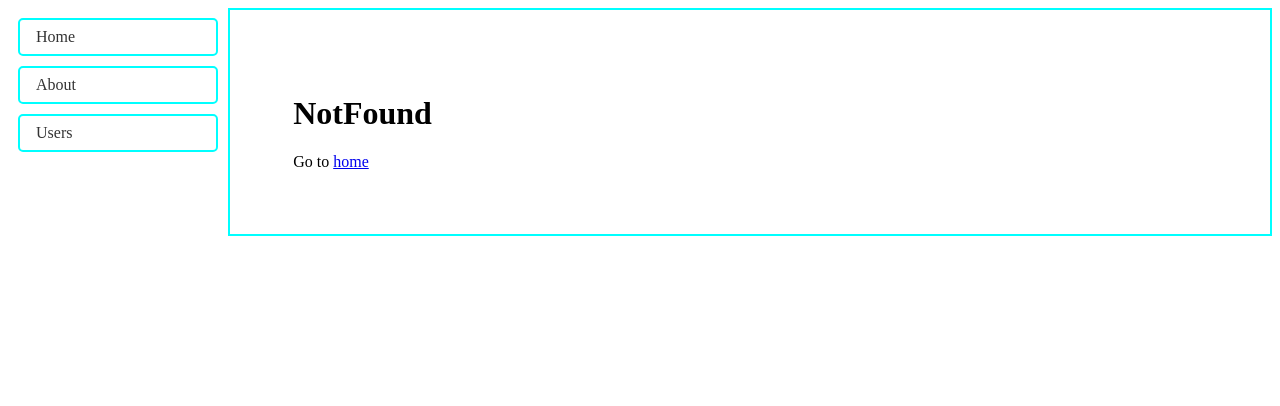
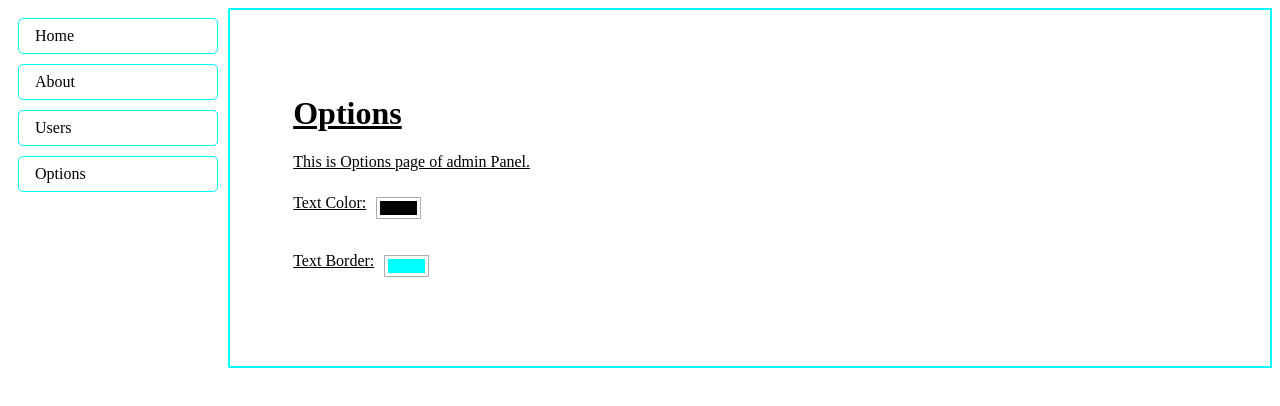
Before and after one commit to fatemehghaf/ReactDev, a React (Create React App) app: page /my-options in a window 1280 px wide. Shown: the top 406 px of the page. Built offline with nearby package versions, Linux system fonts and the light colour scheme.

Commit message:
Tamrin 11 - Option Redux

```diff
--- a/package.json
+++ b/package.json
@@ -9,6 +9,7 @@
     "@testing-library/user-event": "^13.5.0",
     "axios": "^1.7.2",
     "react": "^18.3.1",
+    "react-color": "^2.19.3",
     "react-dom": "^18.3.1",
     "react-redux": "^9.1.2",
     "react-router-dom": "^6.24.1",
--- a/src/App.jsx
+++ b/src/App.jsx
@@ -5,6 +5,10 @@ import About from "./pages/About";
 import UserDetails from "./pages/UserDetails";
 import NotFound from "./pages/NotFound";
 import { Container, Content, Links, Nav  } from "./pages/components/Style";
+import Options from "./pages/Options";
+import colorSlice from "./store/slices/colorSlice";
+
+
 
 export default function App() {
   return (
@@ -12,15 +16,17 @@ export default function App() {
     <Container>
         <Nav>
           <Links to="/">Home</Links>
-          <Links to="/my-settings">About</Links>
+          <Links to="/my-about">About</Links>
           <Links to="/my-users">Users</Links>
+          <Links to="/my-options">Options</Links>
         </Nav>
         <Content>
         <Routes>
           <Route path="/" element={<Home />} />
-          <Route path="/my-settings" element={<About />} />
+          <Route path="/my-about" element={<About />} />
           <Route path="/my-users" element={<Users />} />
           <Route path="/my-users/:userId" element={<UserDetails />} />
+          <Route path="/my-options" element={<Options/>}/>
           <Route path="*" element={<NotFound />} />
         </Routes>
         </Content>
--- /dev/null
+++ b/src/pages/Options.jsx
@@ -0,0 +1,49 @@
+import { SketchPicker } from 'react-color';
+import { useDispatch, useSelector } from 'react-redux';
+import { setBorderColor, setTextColor } from '../store/slices/colorSlice';
+import { useState } from 'react';
+import {ColorBtn} from './components/Style';
+
+
+export default function Options() {
+const dispatch = useDispatch();
+const { textColor, borderColor } = useSelector((state) => state.colors);
+
+const [showTextColorPicker, setShowTextColorPicker] = useState(false);
+const [showBorderColorPicker, setShowBorderColorPicker] = useState(false);
+
+const handleTextColorChange = (color) => {
+  dispatch(setTextColor(color.hex));
+};
+
+const handleBorderColorChange = (color) => {
+  dispatch(setBorderColor(color.hex));
+}
+
+  return (
+    <div>
+       <h1>Options</h1>
+       This is Options page of admin Panel.
+    <p>Text Color:
+    <ColorBtn style={{backgroundColor:textColor}}
+    onClick={() => setShowTextColorPicker(!showTextColorPicker)}
+    >
+    </ColorBtn>
+    {showTextColorPicker && (
+      <SketchPicker color={textColor} onChangeComplete={handleTextColorChange} />
+    )} </p>
+
+
+
+      <p>Text Border:
+      <ColorBtn style={{backgroundColor:borderColor, cursor:'pointer', width:45}}
+    onClick={() => setShowBorderColorPicker(!showBorderColorPicker)}
+    >
+    </ColorBtn>
+    {showBorderColorPicker && (
+      <SketchPicker color={borderColor} onChangeComplete={handleBorderColorChange} />
+    )}
+    </p>
+    </div>
+  )
+}
--- a/src/pages/components/Style.jsx
+++ b/src/pages/components/Style.jsx
@@ -1,5 +1,6 @@
 import styled from "styled-components";
 import { Link } from "react-router-dom";
+import { useSelector } from "react-redux";
 
 export const Container = styled.div`
   display: flex;
@@ -13,13 +14,16 @@ export const Nav = styled.nav`
   padding: 10px;
 `;
 
-export const Content = styled.div`
+
+export const Content = styled(({ ...props }) => {
+  const { textColor, borderColor } = useSelector((state) => state.colors);
+  return <Link {...props} style={{ color: textColor, border: `2px solid ${borderColor}` }} />;
+})`
   flex: 1;
   padding: 5%;
-  border: 2px solid cyan;
 `;
 
-export const Links = styled(Link)`
+/*export const Links = styled(Link)`
   text-decoration: none;
   color: #333;
   padding: 8px 16px;
@@ -30,8 +34,23 @@ export const Links = styled(Link)`
   &:hover {
     background-color: #ddd;
   }
-`;
-export const UserContainer = styled.div`
+`;*/
+
+export const Links = styled(({ ...props }) => {
+  const { textColor, borderColor } = useSelector((state) => state.colors);
+  return <Link {...props} style={{ color: textColor, border: `1px solid ${borderColor}` }} />;
+})`
+text-decoration: none;
+  padding: 8px 16px;
+  border-radius: 5px;
+  &:hover {
+    background-color: #ddd;
+  }`;
+
+export const UserContainer = styled(({ ...props }) => {
+  const { textColor, borderColor } = useSelector((state) => state.colors);
+  return <Link {...props} style={{ color: textColor, border: `3px solid ${borderColor}` }} />;
+})`
   flex-Direction: column;
    display:inline-flex;
    align-items: center;
@@ -42,3 +61,16 @@ export const UserContainer = styled.div`
   padding: 10px;
   width: 200px;
 `;
+
+export const ColorBtn = styled.button`
+  padding:10px;
+  margin:10px;
+  border:0.25px solid #A7AFAF;
+  box-shadow: inset 0 0 0 3px white;
+
+  cursor:pointer;
+   width: 45px;
+
+
+
+`;
--- /dev/null
+++ b/src/store/slices/colorSlice.js
@@ -0,0 +1,23 @@
+import { createSlice } from "@reduxjs/toolkit";
+
+const initialState = {
+  textColor: "#000000",
+  borderColor: 'cyan',
+};
+
+const colorSlice = createSlice({
+  name: "colors",
+  initialState,
+  reducers: {
+    setTextColor: (state, action) => {
+      state.textColor = action.payload;
+    },
+    setBorderColor: (state, action) => {
+      state.borderColor = action.payload;
+    },
+  },
+});
+
+export const { setTextColor, setBorderColor } = colorSlice.actions;
+
+export default colorSlice.reducer;
--- /dev/null
+++ b/src/store/store.js
@@ -0,0 +1,8 @@
+import { configureStore } from "@reduxjs/toolkit";
+import colorReducer from "./slices/colorSlice";
+
+export const store = configureStore({
+  reducer: {
+    colors: colorReducer
+  },
+});
```
Also changed, not shown: src/index.jsx (+7 -0 lines), 1 other file (tests, documents, lock files or other folders).
